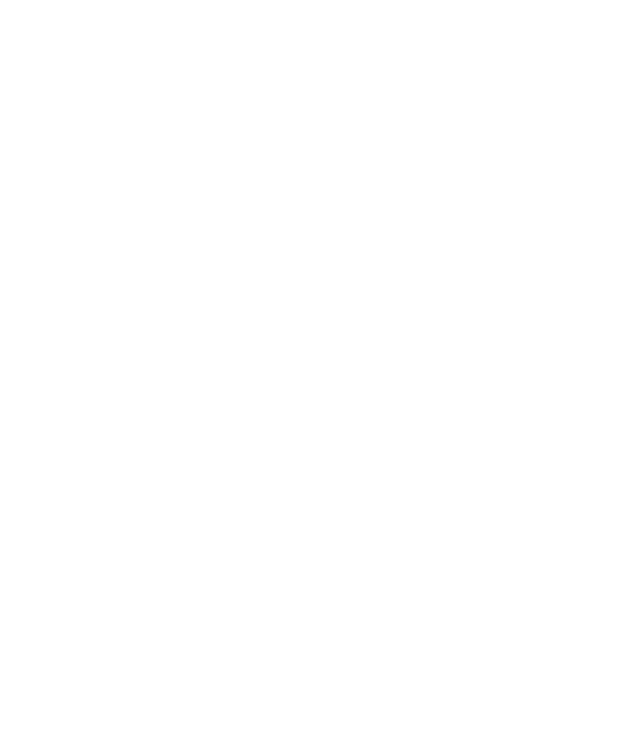
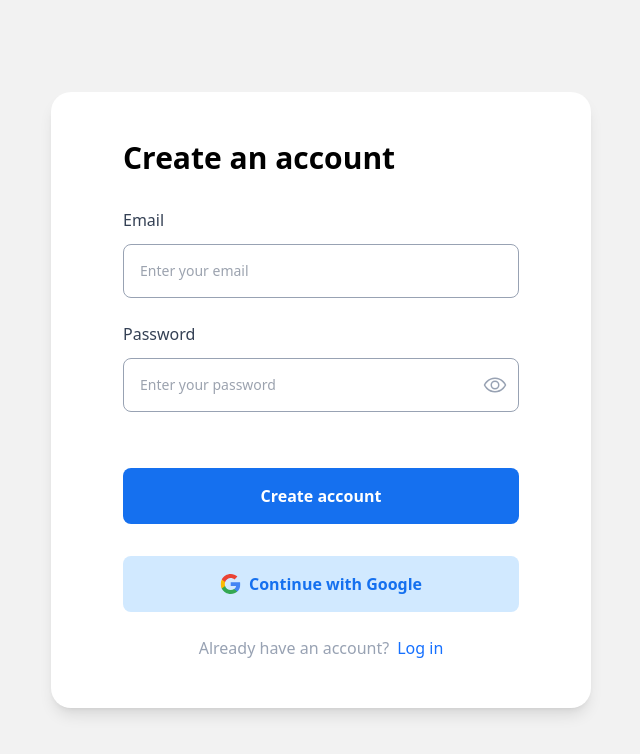
Before and after one commit to Nuridin28/Bussines-messenger-react, a React (Vite) app: page /registration in a window 1280 px wide. Before the commit this address had no page. Shown: the top 754 px of the page, without its empty margins (319-959 px from the left). Built offline with nearby package versions, Linux system fonts and the light colour scheme.

Commit message:
adding login page

```diff
--- /dev/null
+++ b/src/components/Buttons/ButtonPrimary.tsx
@@ -0,0 +1,14 @@
+import { ButtonPrimaryPropsType } from "../../types/types";
+
+export default function ButtonPrimary({
+  additionalStyle,
+  text,
+}: ButtonPrimaryPropsType) {
+  return (
+    <button
+      className={`w-full text-white text-base font-semibold py-4 px-[134px] rounded-lg bg-[#1570EF] mt-8 ${additionalStyle} `}
+    >
+      {text}
+    </button>
+  );
+}
--- /dev/null
+++ b/src/components/Buttons/ButtonSocial.tsx
@@ -0,0 +1,16 @@
+import { ButtonSocialPropsType } from "../../types/types";
+
+export default function ButtonSocial({
+  text,
+  additionalStyle,
+  logo,
+}: ButtonSocialPropsType) {
+  return (
+    <button
+      className={`w-full text-[#1570EF] text-base font-semibold py-4 px-[134px] flex items-center justify-center gap-2 rounded-lg bg-[#D1E9FF] hover:bg-[#b4d3f1] mt-8 text-nowrap ${additionalStyle} `}
+    >
+      <img src={logo} alt="logo" />
+      {text}
+    </button>
+  );
+}
--- /dev/null
+++ b/src/components/Login/Login.tsx
@@ -0,0 +1,125 @@
+import { useState, useEffect } from "react";
+import { useNavigate } from "react-router-dom";
+import eye from "../../assets/svg/eye.svg";
+import ButtonPrimary from "../Buttons/ButtonPrimary";
+import { Link } from "react-router-dom";
+
+export default function Login() {
+  const [isPasswordVisible, setPasswordVisible] = useState(false);
+  const [email, setEmail] = useState("");
+  const [password, setPassword] = useState("");
+  const [errorMessage, setErrorMessage] = useState("");
+
+  const navigate = useNavigate();
+
+  useEffect(() => {
+    const isLoggedIn = localStorage.getItem("isLoggedIn");
+    if (isLoggedIn === "true") {
+      navigate("/", { replace: true });
+    }
+
+    window.history.pushState(null, "", window.location.href);
+    window.onpopstate = () => {
+      window.history.pushState(null, "", window.location.href);
+    };
+
+    return () => {
+      window.onpopstate = null;
+    };
+  }, [navigate]);
+
+  const togglePasswordVisibility = () => {
+    setPasswordVisible((prev) => !prev);
+  };
+
+  const handleSubmit = (e: React.FormEvent<HTMLFormElement>) => {
+    e.preventDefault();
+
+    const savedData = localStorage.getItem("registrationData");
+    if (savedData) {
+      const { email: savedEmail, password: savedPassword } =
+        JSON.parse(savedData);
+
+      if (email === savedEmail && password === savedPassword) {
+        localStorage.setItem("isLoggedIn", "true");
+        alert("Login successful!");
+        navigate("/", { replace: true });
+      } else {
+        setErrorMessage("Incorrect email or password.");
+      }
+    } else {
+      setErrorMessage("No account found. Please sign up.");
+    }
+  };
+
+  return (
+    <div className="flex items-center justify-center h-screen bg-[#000000] bg-opacity-5">
+      <div className="w-[540px] rounded-[20px] bg-white px-[72px] py-[48px] shadow-lg">
+        <p className="font-semibold text-3xl">Login to your account</p>
+        <form onSubmit={handleSubmit}>
+          <div className="flex flex-col mt-8">
+            <label
+              htmlFor="email"
+              className="text-base font-normal text-[#344054]"
+            >
+              Email
+            </label>
+            <input
+              type="email"
+              id="email"
+              placeholder="Enter your email"
+              className="w-full rounded-lg p-4 border-[#98A2B3] border outline-[#D1E9FF] text-sm mt-3"
+              value={email}
+              onChange={(e) => setEmail(e.target.value)}
+            />
+          </div>
+          <div className="flex flex-col mt-6">
+            <label
+              htmlFor="password"
+              className="text-base font-normal text-[#344054] flex justify-between"
+            >
+              Password
+              <p className="text-base font-normal text-[#1570FF] cursor-pointer">
+                Forgot？
+              </p>
+            </label>
+
+            <div className="relative">
+              <input
+                type={isPasswordVisible ? "text" : "password"}
+                id="password"
+                placeholder="Enter your password"
+                className="w-full rounded-lg p-4 border-[#98A2B3] border outline-[#D1E9FF] text-sm mt-3 pr-10"
+                value={password}
+                onChange={(e) => setPassword(e.target.value)}
+              />
+              <img
+                src={eye}
+                alt="eye"
+                className="absolute top-1/2 right-3 transform -translate-y-1/4 cursor-pointer"
+                onClick={togglePasswordVisibility}
+              />
+            </div>
+          </div>
+
+          {errorMessage && (
+            <p className="text-red-500 text-sm mt-4">{errorMessage}</p>
+          )}
+
+          <div className="mt-6">
+            <ButtonPrimary text="Login now" />
+          </div>
+
+          <div className="mt-6 flex items-center justify-center gap-2">
+            <p className="text-base font-normal text-[#98A2B3]">
+              Don't have an account?
+            </p>
+            <p className="text-base font-normal text-[#1570FF] cursor-pointer">
+              <Link to={"/registration"}>Sign up</Link>
+            </p>
+          </div>
+        </form>
+      </div>
+    </div>
+  );
+}
--- /dev/null
+++ b/src/components/Login/Registration/Registration.tsx
@@ -0,0 +1,115 @@
+import { useEffect, useState } from "react";
+import eye from "../../../assets/svg/eye.svg";
+import ButtonPrimary from "../../Buttons/ButtonPrimary";
+import { Link, useNavigate } from "react-router-dom";
+import ButtonSocial from "../../Buttons/ButtonSocial";
+import google from "../../../assets/svg/google.svg";
+
+export default function Registration() {
+  const [isPasswordVisible, setPasswordVisible] = useState(false);
+  const [formData, setFormData] = useState({
+    email: "",
+    password: "",
+  });
+
+  const navigate = useNavigate();
+
+  useEffect(() => {
+    const isLoggedIn = localStorage.getItem("isLoggedIn");
+    if (isLoggedIn === "true") {
+      navigate("/", { replace: true });
+    }
+
+    window.history.pushState(null, "", window.location.href);
+    window.onpopstate = () => {
+      window.history.pushState(null, "", window.location.href);
+    };
+
+    return () => {
+      window.onpopstate = null;
+    };
+  }, [navigate]);
+
+  const togglePasswordVisibility = () => {
+    setPasswordVisible((prev) => !prev);
+  };
+
+  const handleChange = (e: React.ChangeEvent<HTMLInputElement>) => {
+    const { id, value } = e.target;
+    setFormData((prev) => ({
+      ...prev,
+      [id]: value,
+    }));
+  };
+
+  const handleSubmit = (e: React.FormEvent<HTMLFormElement>) => {
+    e.preventDefault();
+    localStorage.setItem("registrationData", JSON.stringify(formData));
+    alert("Данные сохранены в localStorage!");
+    navigate("/", { replace: true });
+  };
+
+  return (
+    <div className="flex items-center justify-center h-screen bg-[#000000] bg-opacity-5">
+      <div className="w-[540px] rounded-[20px] bg-white px-[72px] py-[48px] shadow-lg">
+        <p className="font-semibold text-3xl">Create an account</p>
+        <form onSubmit={handleSubmit}>
+          <div className="flex flex-col mt-8">
+            <label
+              htmlFor="email"
+              className="text-base font-normal text-[#344054]"
+            >
+              Email
+            </label>
+            <input
+              type="email"
+              id="email"
+              placeholder="Enter your email"
+              className="w-full rounded-lg p-4 border-[#98A2B3] border outline-[#D1E9FF] text-sm mt-3"
+              value={formData.email}
+              onChange={handleChange}
+            />
+          </div>
+          <div className="flex flex-col mt-6">
+            <label
+              htmlFor="password"
+              className="text-base font-normal text-[#344054]"
+            >
+              Password
+            </label>
+            <div className="relative">
+              <input
+                type={isPasswordVisible ? "text" : "password"}
+                id="password"
+                placeholder="Enter your password"
+                className="w-full rounded-lg p-4 border-[#98A2B3] border outline-[#D1E9FF] text-sm mt-3 pr-10"
+                value={formData.password}
+                onChange={handleChange}
+              />
+              <img
+                src={eye}
+                alt="eye"
+                className="absolute top-1/2 right-3 transform -translate-y-1/4 cursor-pointer"
+                onClick={togglePasswordVisibility}
+              />
+            </div>
+          </div>
+
+          <div className="mt-6">
+            <ButtonPrimary text="Create account" />
+          </div>
+          <ButtonSocial text="Continue with Google" logo={google} />
+
+          <div className="mt-6 flex items-center justify-center gap-2">
+            <p className="text-base font-normal text-[#98A2B3]">
+              Already have an account?
+            </p>
+            <p className="text-base font-normal text-[#1570FF] cursor-pointer">
+              <Link to={"/"}>Log in</Link>
+            </p>
+          </div>
+        </form>
+      </div>
+    </div>
+  );
+}
--- /dev/null
+++ b/src/components/PrivateRoute/PrivateRoute.tsx
@@ -0,0 +1,14 @@
+import React, { ReactNode } from "react";
+import { Navigate } from "react-router-dom";
+
+interface PrivateRouteProps {
+  children: ReactNode;
+}
+
+const PrivateRoute: React.FC<PrivateRouteProps> = ({ children }) => {
+  const isAuthenticated = !!localStorage.getItem("token");
+
+  return isAuthenticated ? <>{children}</> : <Navigate to="/login" />;
+};
+
+export default PrivateRoute;
--- a/src/main.tsx
+++ b/src/main.tsx
@@ -2,12 +2,24 @@
 import { createRoot } from "react-dom/client";
 import App from "./App.tsx";
 import { BrowserRouter, Route, Routes } from "react-router";
+import Registration from "./components/Login/Registration/Registration.tsx";
+import PrivateRoute from "./components/PrivateRoute/PrivateRoute.tsx";
+import Login from "./components/Login/Login.tsx";
 
 createRoot(document.getElementById("root")!).render(
   <StrictMode>
     <BrowserRouter>
       <Routes>
-        <Route path="/" element={<App />} />
+        <Route
+          path="/"
+          element={
+            <PrivateRoute>
+              <App />
+            </PrivateRoute>
+          }
+        />
+        <Route path="/registration" element={<Registration />} />
+        <Route path="/login" element={<Login />} />
       </Routes>
     </BrowserRouter>
   </StrictMode>
```
Also changed, not shown: src/types/types.ts (+11 -0 lines), src/assets/svg/eye.svg (added), src/assets/svg/google.svg (added).
